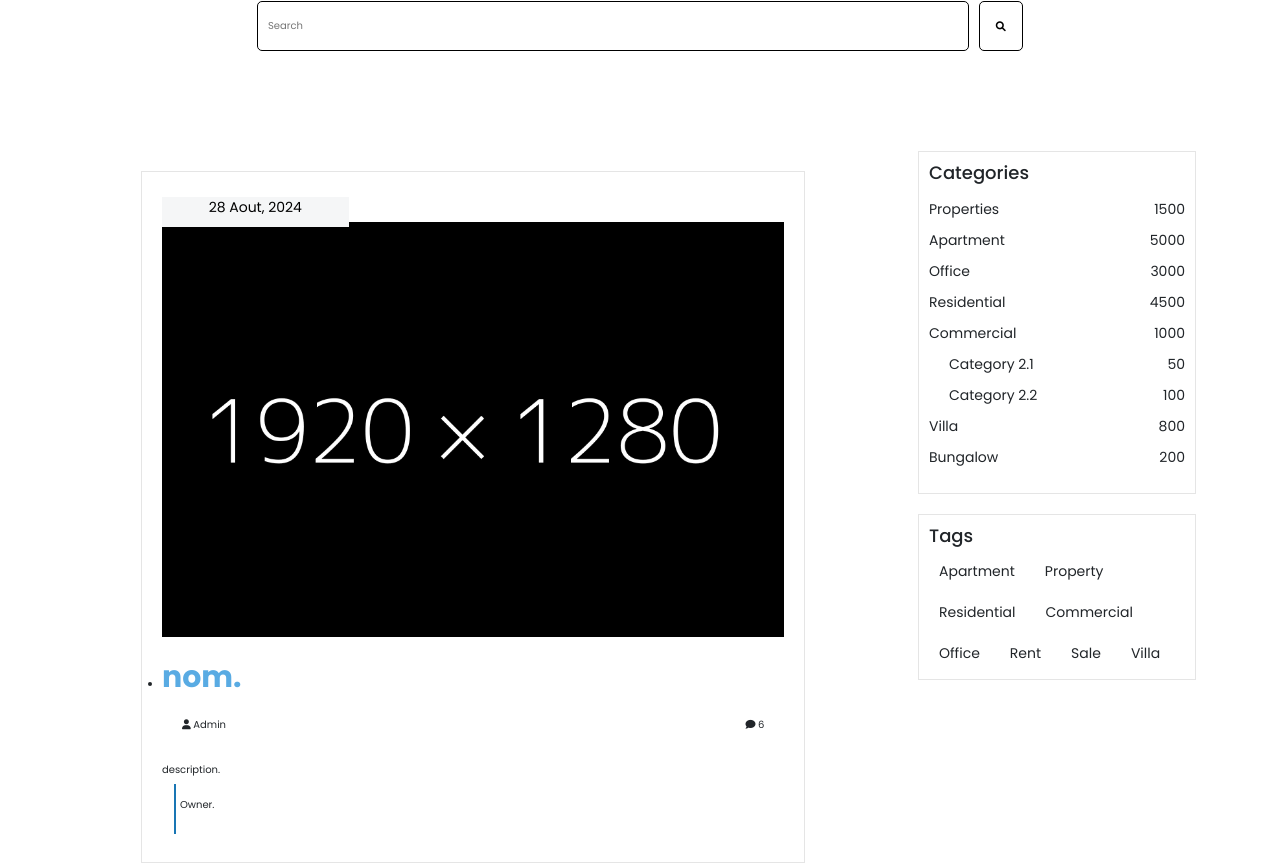
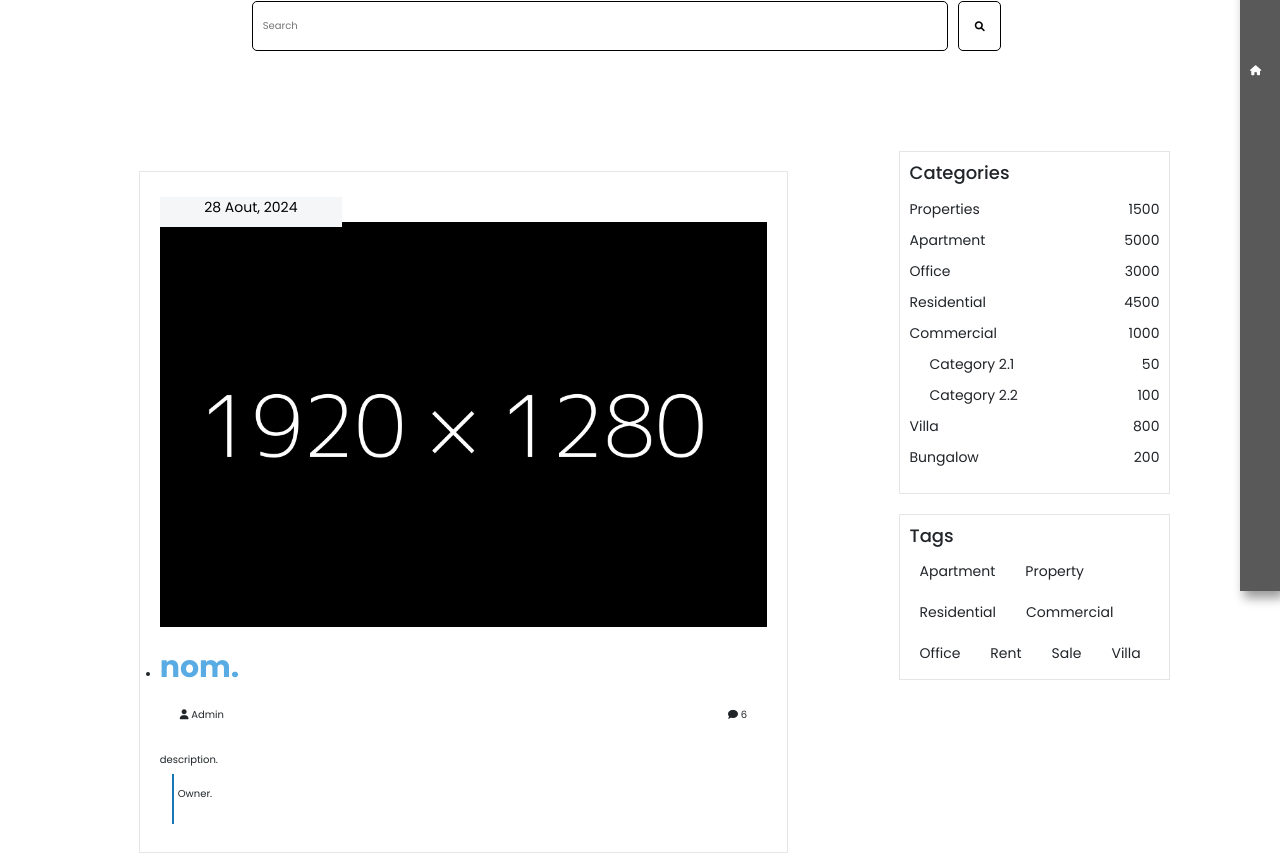
Before and after one commit to HadhemiBM/DvilleSignature_Prop, a Next.js app: page /blogDetails in a window 1280 px wide. Shown: the part 209-1074 px from the top of the page. Built offline with nearby package versions, Linux system fonts and the light colour scheme.

Commit message:
CreationSideNav

```diff
--- /dev/null
+++ b/src/app/components/SideNav/glob.css
@@ -0,0 +1,15 @@
+/* :root {
+  --background: #9c88ff;
+  --navbar_width: 256px;
+  --navbar_width_min: 80px;
+  --navbar_dark_primary: #18283b;
+  --navbar_dark_secondary: #2c3e50;
+  --navbar_light_primary: #f5f6fa;
+  --navbar_light_secondary: #8392a5;
+}
+
+html,
+body {
+  margin: 0;
+  background: var(--background);
+} */
--- /dev/null
+++ b/src/app/components/SideNav/index.module.css
@@ -0,0 +1,76 @@
+.nav__cont {
+  position: fixed;
+  width: 40px;
+  height: 100vh;
+  top: 0;
+  right: 0;
+  z-index: 100;
+  /* background-color: #2020209f; */
+  background-color: rgba(48, 48, 48, 0.8);
+
+  overflow: hidden;
+  transition: width 0.3s ease;
+  cursor: pointer;
+  display: flex;
+  align-items: center;
+  align-content: center;
+  box-shadow: 4px 7px 10px rgba(0, 0, 0, 0.4);
+}
+
+.nav__cont:hover {
+  width: 100px;
+}
+
+.nav {
+  list-style-type: none;
+  padding: 0;
+  margin: 0;
+  color: white;
+}
+
+.nav__items {
+  padding: 20px 10px;
+  display: flex;
+  align-items: center;
+  align-content: center;
+  justify-content: center;
+  transition: background-color 0.3s ease;
+}
+
+.nav__items:hover {
+  background: linear-gradient(
+    90deg,
+    rgba(89, 172, 227, 0.596),
+    rgba(50, 50, 50, 0.1)
+  );
+}
+
+.nav__items i {
+  width: 26px;
+  height: 26px;
+  margin-right: 10px;
+  transition: transform 0.3s ease;
+}
+
+.nav__items:hover i {
+  transform: scale(0);
+}
+
+.nav__items a {
+  color: white;
+  /* background-color: blue; */
+  align-items: center;
+  align-content: center;
+  align-self: center;
+  text-align: center;
+  font-weight: 100;
+  font-size: 1.35em;
+  text-decoration: none;
+  opacity: 0;
+  transition: opacity 0.3s ease;
+  white-space: nowrap;
+}
+
+.nav__cont:hover .nav__items a {
+  opacity: 1;
+}
--- /dev/null
+++ b/src/app/components/SideNav/index.tsx
@@ -0,0 +1,43 @@
+import React from "react";
+import styles from "./index.module.css";
+import "./glob.css";
+
+const SideBar: React.FC = () => {
+  return (
+    <div className={styles.container}>
+      <nav className={styles.nav__cont}>
+        <ul className={styles.nav}>
+          <li className={styles.nav__items}>
+
+            <i
+              className="fa-solid fa-house"
+              // viewBox="0 0 48 48"
+            ></i>
+
+            <a href="">Home</a>
+          </li>
+          <li className={styles.nav__items}>
+            <svg xmlns="http://www.w3.org/2000/svg" viewBox="0 0 32 32">
+              <use href="./gallery"></use>
+            </svg>
+            <a href="./gallery">Search</a>
+          </li>
+          <li className={styles.nav__items}>
+            <svg xmlns="http://www.w3.org/2000/svg" viewBox="0 0 32 32">
+              <use href="#map"></use>
+            </svg>
+            <a href="">Map</a>
+          </li>
+          <li className={styles.nav__items}>
+            <svg xmlns="http://www.w3.org/2000/svg" viewBox="0 0 32 35.6">
+              <use href="#planner"></use>
+            </svg>
+            <a href="">Planner</a>
+          </li>
+        </ul>
+      </nav>
+    </div>
+  );
+};
+
+export default SideBar;
--- a/src/app/contact/index.module.css
+++ b/src/app/contact/index.module.css
@@ -1,13 +1,15 @@
 .container {
   display: flex;
-  justify-content: space-between;
+  justify-content: center;
   padding: 2rem;
-  flex-direction: column;
+  flex-direction: row;
   margin-top: 40px;
   align-self: center;
   font-family: Poppins, sans-serif;
   background-color: rgb(255, 255, 255);
   width: 90%;
+  align-items: center;
+  align-content: center;
 }
 
 .blackDiv {
--- a/src/app/contact/page.tsx
+++ b/src/app/contact/page.tsx
@@ -3,6 +3,8 @@
 import React, { useState } from "react";
 import styles from "./index.module.css";
 import tt from "../../img/gallery/woman.jpg";
+import SideNav from "../components/SideNav";
+
 const Contact: React.FC = () => {
   const [formData, setFormData] = useState({
     name: "",
@@ -139,6 +141,7 @@ const Contact: React.FC = () => {
             Submit
           </button>
         </form>
+        {/* <SideNav  /> */}
       </div>
     </>
   );
--- a/src/app/globals.css
+++ b/src/app/globals.css
@@ -17,6 +17,7 @@ main {
   display: flex;
   flex-direction: column;
   min-height: 100vh;
+  width: 97.9%;
 }
 
 .content-wrapper {
--- a/src/app/layout.tsx
+++ b/src/app/layout.tsx
@@ -5,7 +5,7 @@ import "../css/bootstrap.css";
 import Navbar from "./components/Navbar";
 import "bootstrap/dist/css/bootstrap.min.css";
 import Footer from "./components/Footer";
-
+import SideNav from'./components/SideNav'
 export const metadata: Metadata = {
   title: "DS",
   description: "Generated by create next app",
@@ -26,6 +26,8 @@ export default function Layout({ children }: { children: React.ReactNode }) {
       </head>
       <body>
         <div className="page-container">
+        <SideNav  />
+
           <Navbar />
           <main className="content-wrapper">{children}</main>
           <Footer />
--- a/src/app/pricing/index.module.css
+++ b/src/app/pricing/index.module.css
@@ -8,7 +8,7 @@
     /* url("https://res.cloudinary.com/dy5gov7fj/image/upload/v1727661426/signin_dtjtqf.jpg"); */
       url("../../img/gallery/low2.jpeg");
   background-repeat: no-repeat;
-  background-size: cover; /* Changed to cover for better responsiveness */
+  background-size: cover;
   color: white;
   font-family: Poppins, sans-serif;
   font-size: 16px;
@@ -17,25 +17,21 @@
   align-content: center;
   flex-direction: column;
 }
-
 .grid {
   display: flex;
   justify-content: space-between;
   flex-wrap: wrap;
   width: 60%;
   flex-direction: row;
-
   padding: 12% 0;
   align-self: center;
   align-items: center;
   align-content: center;
 }
-
 .card {
   display: flex;
   flex-direction: column;
   align-items: center;
-
   flex: 0 1 calc(30% -1%);
   padding: 50px;
   background: rgba(255, 255, 255, 0.1);
@@ -53,34 +49,28 @@
   text-align: center;
   color: #ffffff;
 }
-
 .pricing {
   font-weight: normal;
   font-size: 96px;
   color: #ffffff;
 }
-
 .pricing .small {
   font-size: 16px;
 }
-
 .hr {
   margin-top: 70px;
 }
-
 .features {
   margin: 40px 0;
   list-style-position: inside;
 }
-
 .features li {
   padding-bottom: 10px;
 }
-
 .cta_btn {
-  width: 70%; /* Width of the button */
-  display: inline-block; /* Make it inline-block to respect the width */
-  text-align: center; /* Center text inside the button */
+  width: 70%;
+  display: inline-block;
+  text-align: center;
   background: rgba(21, 23, 24, 0.7);
   border-radius: 29px;
   padding: 20px 0;
@@ -91,8 +81,8 @@
   text-decoration: none;
   letter-spacing: 2px;
   transition: background 0.3s ease;
-  align-self: center; /* Centers button in flex container */
-  margin: 10px auto; /* Center the button horizontally */
+  align-self: center;
+  margin: 10px auto;
 }
 
 .cta_btn:hover {
```
Also changed, not shown: src/app/components/SideNav/dd.svg (added).
